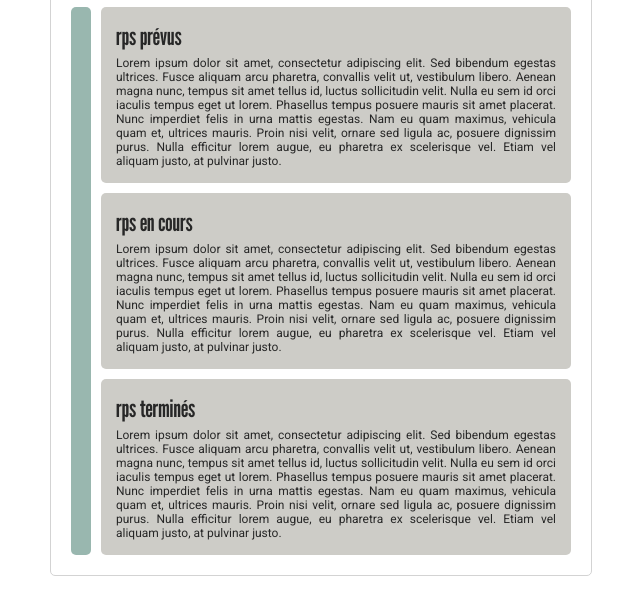
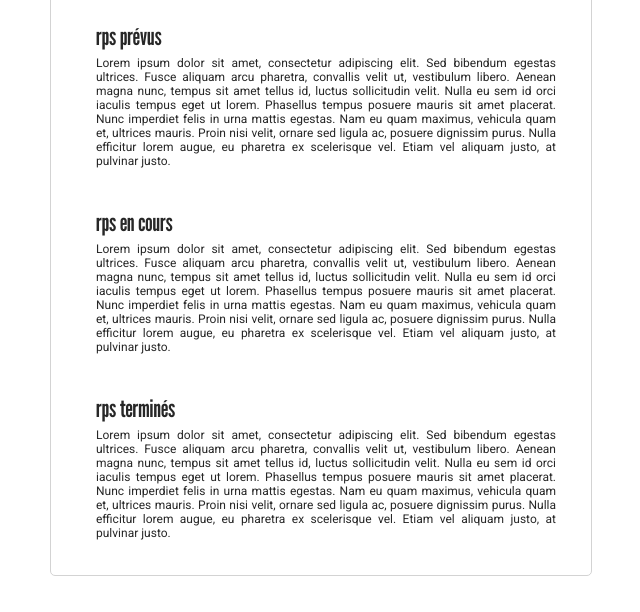
Before and after one commit to by-teenspirit/LGDC-fiche-evolution-kirby, a plain HTML site: page index.html in a window 1280 px wide. Shown: the part 162-774 px from the top of the page, without its empty margins (319-959 px from the left). Drawn offline with nearby package versions, Linux system fonts and the light colour scheme.

Commit message:
no color

```diff
--- a/style.css
+++ b/style.css
@@ -63,7 +63,6 @@
   border-radius: 5px;
   padding: 15px;
   overflow: auto;
-  background-color: #cdccc7;
   flex: 2;
   box-sizing: border-box;
   text-align: justify;
@@ -85,7 +84,6 @@
 }
 
 .cita-kirby {
-  background-color: #99b7af;
   padding: 10px;
   border-radius: 5px;
   width: 100%;
@@ -194,6 +192,5 @@
 }
 
 .separa-kirby {
-  border: 10px solid #99b7af;
   border-radius: 5px;
 }
```
